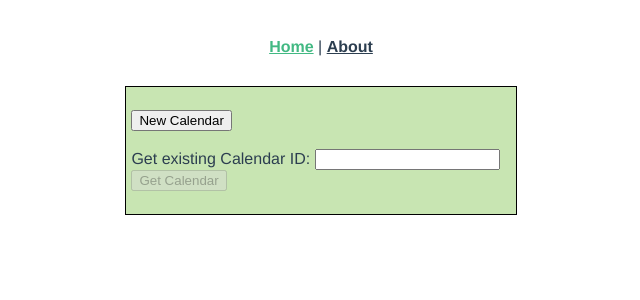
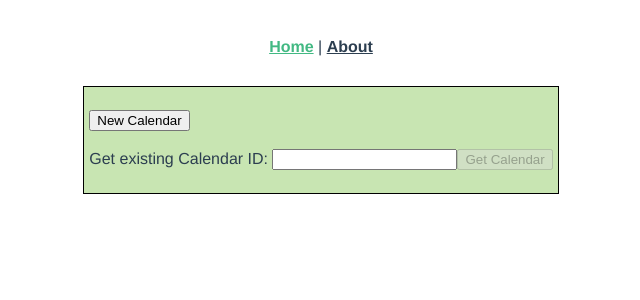
Before and after one commit to JoeFriedlander/cloudDance, a Vue app in the folder frontend/: page / in a window 1280 px wide. Shown: the top 300 px of the page, without its empty margins (319-959 px from the left). Built offline with nearby package versions, Linux system fonts and the light colour scheme.

Commit message:
small css changes for smaller window

```diff
--- a/frontend/src/components/Calendar/Calendar.vue
+++ b/frontend/src/components/Calendar/Calendar.vue
@@ -63,7 +63,8 @@ export default {
   border: 1px solid black;
   padding: 5px;
   background-color: rgba(199, 227, 245);
-  width: 50%;
+  width: auto;
+  display: table;
   margin: 0 auto;
   text-align: left;
 }
--- a/frontend/src/components/Calendar/CalendarManager.vue
+++ b/frontend/src/components/Calendar/CalendarManager.vue
@@ -90,7 +90,8 @@ export default {
   border: 1px solid black;
   padding: 5px;
   background-color: rgba(200, 229, 178);
-  width: 30%;
+  width: auto;
+  display: table;
   margin: 0 auto;
   text-align: left;
 }
```
